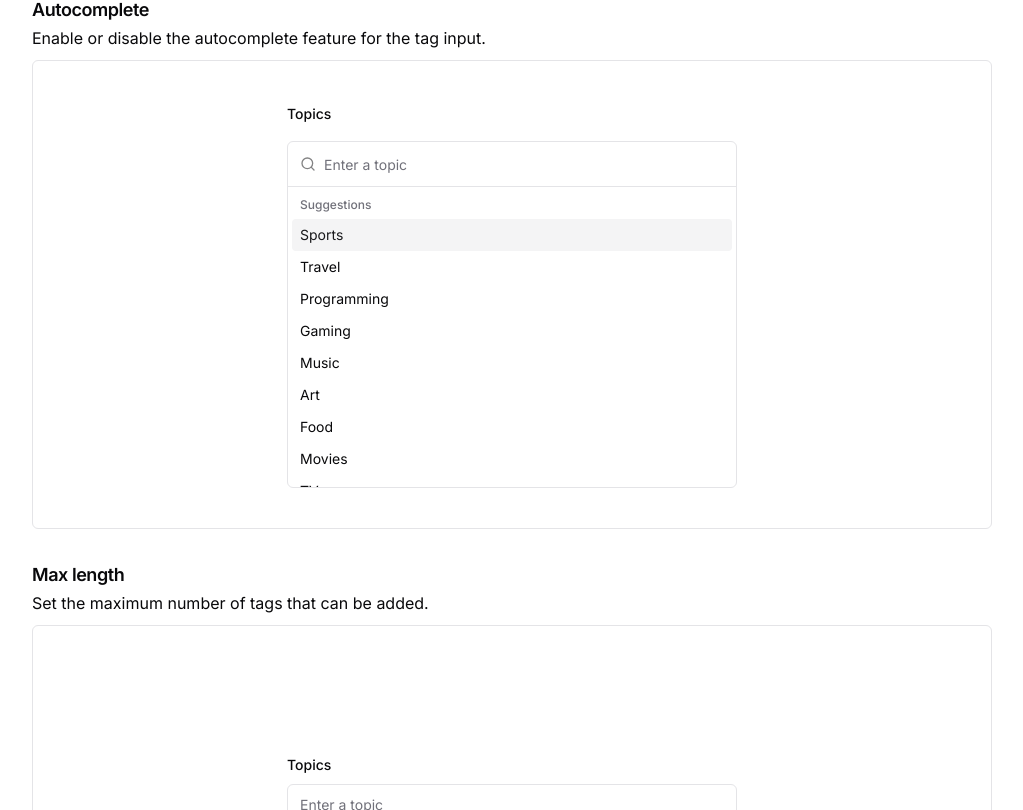
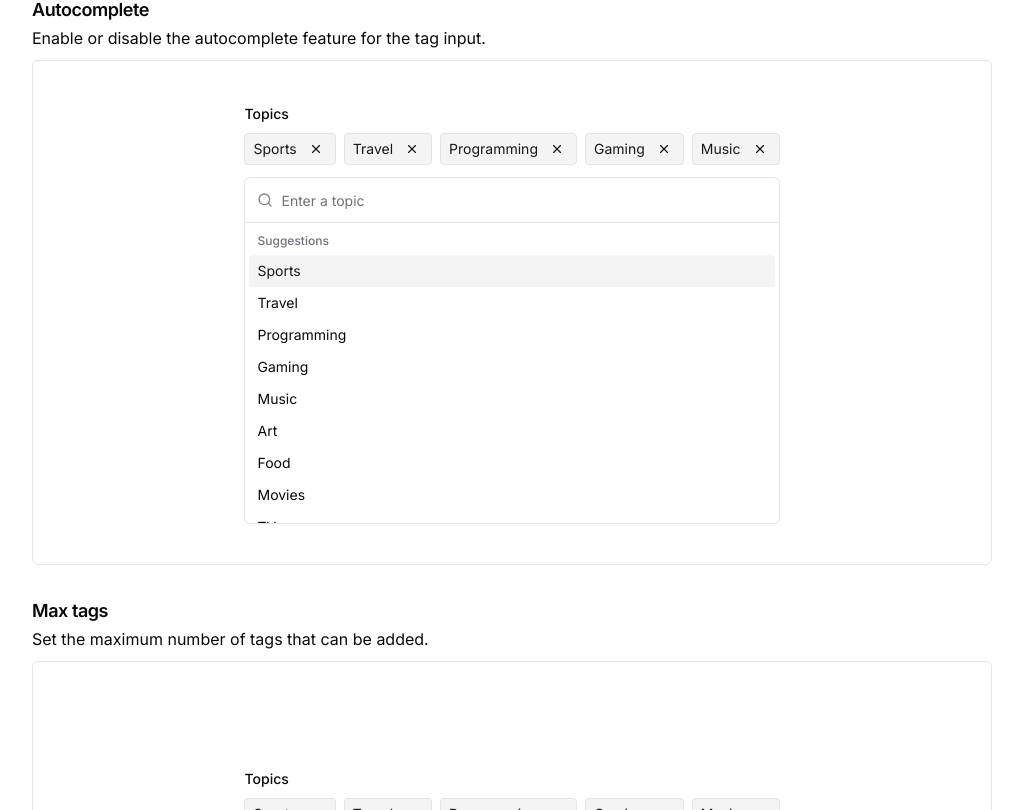
Before and after one commit to JaleelB/emblor, a Next.js app: page / in a window 1280 px wide. Shown: the part 5070-5880 px from the top of the page, without its empty margins (128-1151 px from the left). Built offline with nearby package versions, Linux system fonts and the light colour scheme.

Commit message:
update: added multiple customization options to taginput component in variants & props sections

```diff
--- a/components/sections/props.tsx
+++ b/components/sections/props.tsx
@@ -16,14 +16,14 @@ import { cn } from "@/lib/utils";
 
 export default function Props(){
 
-    const [tags, setTags] = React.useState<string[]>([]);
+    const tags = ["Sports", "Travel", "Programming", "Gaming", "Music"];
+    const [autocompleteTags, setAutocompleteTags] = React.useState<string[]>(tags);
+    const [maxTags, setMaxTags] = React.useState<string[]>(tags);
+    const [truncateTags, setTruncateTags] = React.useState<string[]>(tags);
+    const [allowDuplicatesTags, setAllowDuplicatesTags] = React.useState<string[]>(tags);
 
     const autoCompleteOptions = [
-        "Sports",
-        "Travel",
-        "Programming",
-        "Gaming",
-        "Music",
+       ...tags,
         "Art",
         "Food",
         "Movies",
@@ -43,19 +43,19 @@ export default function Props(){
                         <Label htmlFor="">Topics</Label>
                         <TagInput
                             placeholder="Enter a topic"
-                            tags={tags}
+                            tags={autocompleteTags}
                             enableAutocomplete
                             autocompleteOptions={autoCompleteOptions}
                             className='sm:min-w-[450px]'
                             setTags={(newTags) => {
-                                setTags(newTags);
+                                setAutocompleteTags(newTags);
                             }}
                         />
                     </div>
                 </div>
            </div>
            <div className="w-full">
-                <h3 className='font-heading mt-8 scroll-m-20 text-lg font-semibold tracking-tight'>Max length</h3>
+                <h3 className='font-heading mt-8 scroll-m-20 text-lg font-semibold tracking-tight'>Max tags</h3>
                 <p className="leading-7 [&amp;:not(:first-child)]:mt-6 text-normal">
                     Set the maximum number of tags that can be added.
                 </p>
@@ -64,12 +64,12 @@ export default function Props(){
                         <Label htmlFor="">Topics</Label>
                         <TagInput
                             placeholder="Enter a topic"
-                            tags={tags}
+                            tags={maxTags}
                             maxTags={5}
                             showCount
                             className='sm:min-w-[450px]'
                             setTags={(newTags) => {
-                                setTags(newTags);
+                                setMaxTags(newTags);
                             }}
                         />
                     </div>
@@ -85,11 +85,11 @@ export default function Props(){
                         <Label htmlFor="">Topics</Label>
                         <TagInput
                             placeholder="Enter a topic"
-                            tags={tags}
+                            tags={truncateTags}
                             truncate={4}
                             className='sm:min-w-[450px]'
                             setTags={(newTags) => {
-                                setTags(newTags);
+                                setTruncateTags(newTags);
                             }}
                         />
                     </div>
@@ -105,11 +105,11 @@ export default function Props(){
                         <Label htmlFor="">Topics</Label>
                         <TagInput
                             placeholder="Enter a topic"
-                            tags={tags}
+                            tags={allowDuplicatesTags}
                             allowDuplicates
                             className='sm:min-w-[450px]'
                             setTags={(newTags) => {
-                                setTags(newTags);
+                                setAllowDuplicatesTags(newTags);
                             }}
                         />
                     </div>
--- a/components/sections/variants.tsx
+++ b/components/sections/variants.tsx
@@ -10,12 +10,16 @@ import { cn } from "@/lib/utils";
 
 export default function Variants(){
 
-    const [tags, setTags] = React.useState<string[]>([
-        "Sports",
-        "Travel",
-        "Programming",
-        "Gaming",
-    ]);
+    const tags = ["Sports","Travel","Programming","Gaming"];
+    const [variantTags, setVariantTags] = React.useState<string[]>(tags);
+    const [sizeTags, setSizeTags] = React.useState<string[]>(tags);
+    const [shapeTags, setShapeTags] = React.useState<string[]>(tags);
+    const [borderTags, setBorderTags] = React.useState<string[]>(tags);
+    const [textCaseTags, setTextCaseTags] = React.useState<string[]>(tags);
+    const [interactionTags, setInteractionTags] = React.useState<string[]>(tags);
+    const [animationTags, setAnimationTags] = React.useState<string[]>(tags);
+    const [textStyleTags, setTextStyleTags] = React.useState<string[]>(tags);
+
 
     return (
         <section id="variants" className="max-w-5xl w-full py-8">
@@ -32,32 +36,32 @@ export default function Variants(){
                     <TabsContent value="default">
                         <TagInput
                             placeholder="Enter a topic"
-                            tags={tags}
+                            tags={variantTags}
                             className='sm:min-w-[450px]'
                             setTags={(newTags) => {
-                                setTags(newTags);
+                                setVariantTags(newTags);
                             }}
                         />
                     </TabsContent>
                     <TabsContent value="primary">
                         <TagInput
                             placeholder="Enter a topic"
-                            tags={tags}
+                            tags={variantTags}
                             variant="primary"
                             className='sm:min-w-[450px]'
                             setTags={(newTags) => {
-                                setTags(newTags);
+                                setVariantTags(newTags);
                             }}
                         />
                     </TabsContent>
                     <TabsContent value="destructive">
                         <TagInput
                             placeholder="Enter a topic"
-                            tags={tags}
+                            tags={variantTags}
                             variant="destructive"
                             className='sm:min-w-[450px]'
                             setTags={(newTags) => {
-                                setTags(newTags);
+                                setVariantTags(newTags);
                             }}
                         />
                     </TabsContent>
@@ -76,44 +80,44 @@ export default function Variants(){
                     <TabsContent value="small">
                         <TagInput
                             placeholder="Enter a topic"
-                            tags={tags}
+                            tags={sizeTags}
                             size="sm"
                             className='sm:min-w-[450px]'
                             setTags={(newTags) => {
-                                setTags(newTags);
+                                setSizeTags(newTags);
                             }}
                         />
                     </TabsContent>
                     <TabsContent value="medium">
                         <TagInput
                             placeholder="Enter a topic"
-                            tags={tags}
+                            tags={sizeTags}
                             size="md"
                             className='sm:min-w-[450px]'
                             setTags={(newTags) => {
-                                setTags(newTags);
+                                setSizeTags(newTags);
                             }}
                         />
                     </TabsContent>
                     <TabsContent value="large">
                         <TagInput
                             placeholder="Enter a topic"
-                            tags={tags}
+                            tags={sizeTags}
                             size="lg"
                             className='sm:min-w-[450px]'
                             setTags={(newTags) => {
-                                setTags(newTags);
+                                setSizeTags(newTags);
                             }}
                         />
                     </TabsContent>
                     <TabsContent value="x-large">
                         <TagInput
                             placeholder="Enter a topic"
-                            tags={tags}
+                            tags={sizeTags}
                             size="xl"
                             className='sm:min-w-[450px]'
                             setTags={(newTags) => {
-                                setTags(newTags);
+                                setSizeTags(newTags);
                             }}
                         />
                     </TabsContent>
@@ -132,44 +136,44 @@ export default function Variants(){
                     <TabsContent value="default">
                         <TagInput
                             placeholder="Enter a topic"
-                            tags={tags}
+                            tags={shapeTags}
                             shape="default"
                             className='sm:min-w-[450px]'
                             setTags={(newTags) => {
-                                setTags(newTags);
+                                setShapeTags(newTags);
                             }}
                         />
                     </TabsContent>
                     <TabsContent value="square">
                         <TagInput
                             placeholder="Enter a topic"
-                            tags={tags}
+                            tags={shapeTags}
                             shape="square"
                             className='sm:min-w-[450px]'
                             setTags={(newTags) => {
-                                setTags(newTags);
+                                setShapeTags(newTags);
                             }}
                         />
                     </TabsContent>
                     <TabsContent value="rounded">
                         <TagInput
                             placeholder="Enter a topic"
-                            tags={tags}
+                            tags={shapeTags}
                             shape="rounded"
                             className='sm:min-w-[450px]'
                             setTags={(newTags) => {
-                                setTags(newTags);
+                                setShapeTags(newTags);
                             }}
                         />
                     </TabsContent>
                     <TabsContent value="pill">
                         <TagInput
                             placeholder="Enter a topic"
-                            tags={tags}
+                            tags={shapeTags}
                             shape="pill"
                             className='sm:min-w-[450px]'
                             setTags={(newTags) => {
-                                setTags(newTags);
+                                setShapeTags(newTags);
                             }}
                         />
                     </TabsContent>
@@ -186,22 +190,22 @@ export default function Variants(){
                     <TabsContent value="default">
                         <TagInput
                             placeholder="Enter a topic"
-                            tags={tags}
+                            tags={borderTags}
                             borderStyle="default"
                             className='sm:min-w-[450px]'
                             setTags={(newTags) => {
-                                setTags(newTags);
+                                setBorderTags(newTags);
                             }}
                         />
                     </TabsContent>
                     <TabsContent value="none">
                         <TagInput
                             placeholder="Enter a topic"
-                            tags={tags}
+                            tags={borderTags}
                             borderStyle="none"
                             className='sm:min-w-[450px]'
                             setTags={(newTags) => {
-                                setTags(newTags);
+                                setBorderTags(newTags);
                             }}
                         />
                     </TabsContent>
@@ -219,33 +223,33 @@ export default function Variants(){
                     <TabsContent value="capitalize">
                         <TagInput
                             placeholder="Enter a topic"
-                            tags={tags}
+                            tags={textCaseTags}
                             textCase="capitalize"
                             className='sm:min-w-[450px]'
                             setTags={(newTags) => {
-                                setTags(newTags);
+                                setTextCaseTags(newTags);
                             }}
                         />
                     </TabsContent>
                     <TabsContent value="uppercase">
                         <TagInput
                             placeholder="Enter a topic"
-                            tags={tags}
+                            tags={textCaseTags}
                             textCase="uppercase"
                             className='sm:min-w-[450px]'
                             setTags={(newTags) => {
-                                setTags(newTags);
+                                setTextCaseTags(newTags);
                             }}
                         />
                     </TabsContent>
                     <TabsContent value="lowercase">
                         <TagInput
                             placeholder="Enter a topic"
-                            tags={tags}
+                            tags={textCaseTags}
                             textCase="lowercase"
                             className='sm:min-w-[450px]'
                             setTags={(newTags) => {
-                                setTags(newTags);
+                                setTextCaseTags(newTags);
                             }}
                         />
                     </TabsContent>
@@ -262,22 +266,22 @@ export default function Variants(){
                     <TabsContent value="clickable">
                         <TagInput
                             placeholder="Enter a topic"
-                            tags={tags}
+                            tags={interactionTags}
                             interaction="clickable"
                             className='sm:min-w-[450px]'
                             setTags={(newTags) => {
-                                setTags(newTags);
+                                setInteractionTags(newTags);
                             }}
                         />
                     </TabsContent>
                     <TabsContent value="non-clickable">
                         <TagInput
                             placeholder="Enter a topic"
-                            tags={tags}
+                            tags={interactionTags}
                             interaction="nonClickable"
                             className='sm:min-w-[450px]'
                             setTags={(newTags) => {
-                                setTags(newTags);
+                                setInteractionTags(newTags);
                             }}
                         />
                     </TabsContent>
@@ -296,44 +300,44 @@ export default function Variants(){
                     <TabsContent value="none">
                         <TagInput
                             placeholder="Enter a topic"
-                            tags={tags}
+                            tags={animationTags}
                             animation="none"
                             className='sm:min-w-[450px]'
                             setTags={(newTags) => {
-                                setTags(newTags);
+                                setAnimationTags(newTags);
                             }}
                         />
                     </TabsContent>
                     <TabsContent value="bounce">
                         <TagInput
                             placeholder="Enter a topic"
-                            tags={tags}
+                            tags={animationTags}
                             animation="bounce"
                             className='sm:min-w-[450px]'
                             setTags={(newTags) => {
-                                setTags(newTags);
+                                setAnimationTags(newTags);
                             }}
                         />
                     </TabsContent>
                     <TabsContent value="fade-in">
                         <TagInput
                             placeholder="Enter a topic"
-                            tags={tags}
+                            tags={animationTags}
                             animation="fadeIn"
                             className='sm:min-w-[450px]'
                             setTags={(newTags) => {
-                                setTags(newTags);
+                                setAnimationTags(newTags);
                             }}
                         />
                     </TabsContent>
                     <TabsContent value="slide-in">
                         <TagInput
                             placeholder="Enter a topic"
-                            tags={tags}
+                            tags={animationTags}
                             animation="slideIn"
                             className='sm:min-w-[450px]'
                             setTags={(newTags) => {
-                                setTags(newTags);
+                                setAnimationTags(newTags);
                             }}
                         />
                     </TabsContent>
@@ -353,55 +357,55 @@ export default function Variants(){
                     <TabsContent value="normal">
                         <TagInput
                             placeholder="Enter a topic"
-                            tags={tags}
+                            tags={textStyleTags}
                             textStyle="normal"
                             className='sm:min-w-[450px]'
                             setTags={(newTags) => {
-                                setTags(newTags);
+                                setTextStyleTags(newTags);
                             }}
                         />
                     </TabsContent>
                     <TabsContent value="bold">
                         <TagInput
                             placeholder="Enter a topic"
-                            tags={tags}
+                            tags={textStyleTags}
                             textStyle="bold"
                             className='sm:min-w-[450px]'
                             setTags={(newTags) => {
-                                setTags(newTags);
+                                setTextStyleTags(newTags);
                             }}
                         />
                     </TabsContent>
                     <TabsContent value="italic">
                         <TagInput
                             placeholder="Enter a topic"
-                            tags={tags}
+                            tags={textStyleTags}
                             textStyle="italic"
                             className='sm:min-w-[450px]'
                             setTags={(newTags) => {
-                                setTags(newTags);
+                                setTextStyleTags(newTags);
                             }}
                         />
                     </TabsContent>
                     <TabsContent value="underline">
                         <TagInput
                             placeholder="Enter a topic"
-                            tags={tags}
+                            tags={textStyleTags}
                             textStyle="underline"
                             className='sm:min-w-[450px]'
                             setTags={(newTags) => {
-                                setTags(newTags);
+                                setTextStyleTags(newTags);
                             }}
                         />
                     </TabsContent>
                     <TabsContent value="line-through">
                         <TagInput
                             placeholder="Enter a topic"
-                            tags={tags}
+                            tags={textStyleTags}
                             textStyle="lineThrough"
                             className='sm:min-w-[450px]'
                             setTags={(newTags) => {
-                                setTags(newTags);
+                                setTextStyleTags(newTags);
                             }}
                         />
                     </TabsContent>
```
